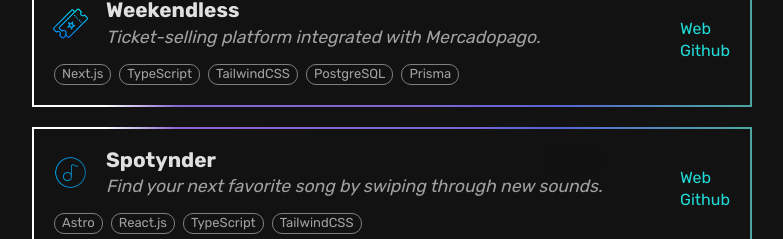
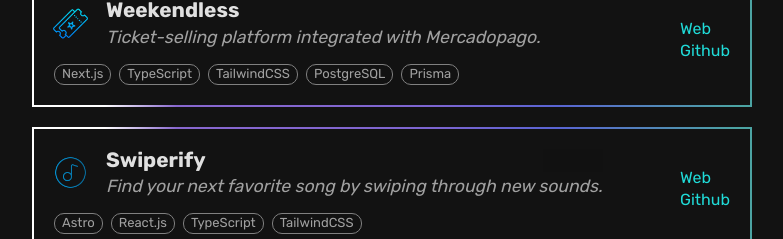
Before and after one commit to Joadevy/Personal-portfolio-next, a Next.js app: page / in a window 1280 px wide. Shown: the part 1739-1978 px from the top of the page, without its empty margins (248-1031 px from the left). Built offline with nearby package versions, Linux system fonts and the light colour scheme.

Commit message:
chore: modify app name

```diff
--- a/src/app/page.tsx
+++ b/src/app/page.tsx
@@ -69,9 +69,9 @@ export default function Home() {
           />
 
           <Project
-            title="Spotynder"
+            title="Swiperify"
             desc="Find your next favorite song by swiping through new sounds."
-            webUrl="https://spotynder.vercel.app/"
+            webUrl="https://swiperify.vercel.app/"
             repoUrl="https://github.com/Joadevy/spotynder"
             img="/icons/spotynder.webp"
             technologies={["Astro", "React.js", "TypeScript", "TailwindCSS"]}
```
